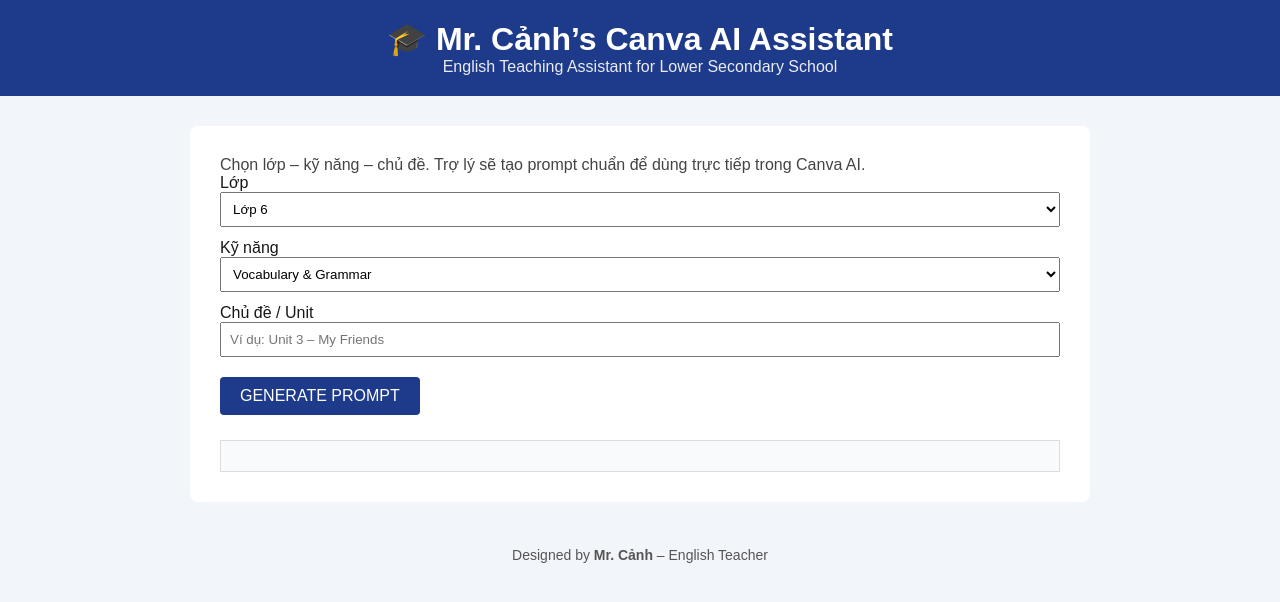
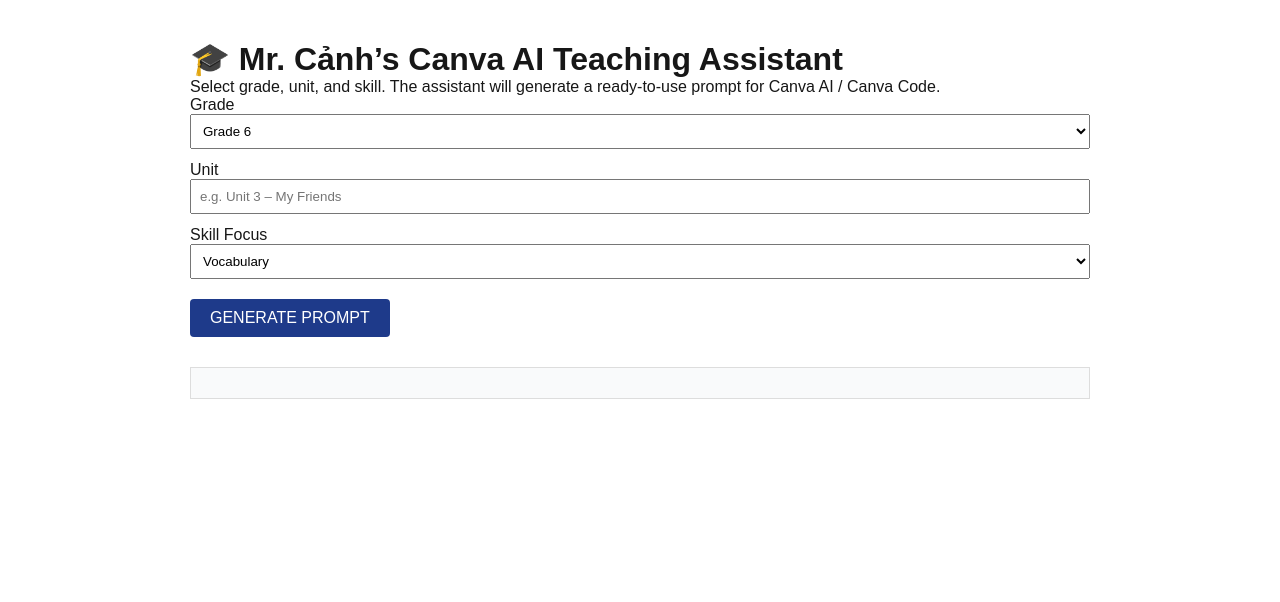
Before and after one commit to tancanhdo-commits/mr-canh-canva-assistant, a Next.js app: page / in a window 1280 px wide. Shown: the top 602 px of the page. Built offline with nearby package versions, Linux system fonts and the light colour scheme.

Commit message:
Update page.tsx

```diff
--- a/app/page.tsx
+++ b/app/page.tsx
@@ -2,168 +2,237 @@
 import { useState } from "react";
 
 type Skill =
-  | "vocab"
-  | "reading"
-  | "speaking"
-  | "writing"
-  | "project";
+  | "Vocabulary"
+  | "Grammar"
+  | "Reading"
+  | "Speaking"
+  | "Writing"
+  | "Looking Back + Project-based Learning";
 
 export default function Home() {
   const [grade, setGrade] = useState("6");
-  const [skill, setSkill] = useState<Skill>("reading");
-  const [topic, setTopic] = useState("");
+  const [unit, setUnit] = useState("");
+  const [skill, setSkill] = useState<Skill>("Vocabulary");
   const [prompt, setPrompt] = useState("");
 
   const generatePrompt = () => {
-    let task = "";
+    let taskDetails = "";
 
-    if (skill === "vocab") {
-      task = `
-Create a VOCABULARY AND GRAMMAR WORKSHEET.
-- Vocabulary box with meanings or examples
-- Short grammar explanation
-- Practice exercises (fill in the blanks / choose the correct answer)
+    if (skill === "Vocabulary") {
+      taskDetails = `
+Create a VOCABULARY WORKSHEET.
+
+Include:
+- A vocabulary box (word – meaning – example sentence)
+- Visual support (icons or suggested images)
+- Practice activities:
+  + Matching words with meanings
+  + Fill in the blanks
+  + Choose the correct word
+  + Odd one out (optional)
+
+Assessment focus:
+- Word recognition
+- Understanding of meaning
+- Contextual use
 `;
     }
 
-    if (skill === "reading") {
-      task = `
-Create a READING COMPREHENSION WORKSHEET.
-- Short reading text suitable for Grade ${grade}
-- Pre-reading, while-reading, and post-reading questions
+    if (skill === "Grammar") {
+      taskDetails = `
+Create a GRAMMAR PRACTICE WORKSHEET.
+
+Include:
+- A short, clear grammar explanation
+- Simple and accurate example sentences
+- Practice activities:
+  + Choose the correct answer
+  + Complete the sentences
+  + Error correction
+  + Sentence transformation (simple level)
+
+Assessment focus:
+- Form
+- Meaning
+- Basic use in context
 `;
     }
 
-    if (skill === "speaking") {
-      task = `
-Create a SPEAKING ACTIVITY.
-- Clear task instructions
-- Useful vocabulary or sentence starters
-- Encourage students to express personal ideas
+    if (skill === "Reading") {
+      taskDetails = `
+Create a READING COMPREHENSION WORKSHEET.
+
+Include:
+- A short reading text suitable for the selected grade
+- Pre-reading activities (prediction, guiding questions)
+- While-reading tasks:
+  + Multiple-choice questions
+  + True / False statements
+  + Short-answer questions
+- Post-reading activities (reflection or discussion)
+
+Assessment focus:
+- Main ideas
+- Key details
+- Basic inference
 `;
     }
 
-    if (skill === "writing") {
-      task = `
-Create a WRITING TASK.
-- Clear writing purpose
-- Simple structure guidance
-- Example sentence starters
+    if (skill === "Speaking") {
+      taskDetails = `
+Create a SPEAKING ACTIVITY.
+
+Include:
+- Clear task instructions (pair work or group work)
+- Useful vocabulary and sentence starters
+- Speaking prompts or guiding questions
+- Optional role-play or interview tasks
+
+Assessment focus:
+- Basic fluency
+- Intelligible pronunciation
+- Relevance and clarity of ideas
 `;
     }
 
-    if (skill === "project") {
-      task = `
-Create a SMALL PROJECT-BASED TASK.
-- Group work
-- Clear final product (poster / slides)
-- Simple assessment criteria
+    if (skill === "Writing") {
+      taskDetails = `
+Create a WRITING TASK.
+
+Include:
+- Clear writing purpose and audience
+- Simple structure guidance (outline or paragraph plan)
+- Sentence starters or useful expressions
+- Word limit appropriate for the selected grade
+
+Assessment focus:
+- Content relevance
+- Organization
+- Basic grammar and vocabulary accuracy
+`;
+    }
+
+    if (skill === "Looking Back + Project-based Learning") {
+      taskDetails = `
+Create a REVIEW AND PROJECT-BASED TASK.
+
+Include:
+- Review activities:
+  + Vocabulary revision
+  + Grammar revision
+  + Integrated skills (reading, writing, speaking)
+- A small project task:
+  + Clear group work instructions
+  + Final product (poster, slides, or infographic)
+  + Presentation or sharing activity
+- A simple assessment rubric:
+  + Language use
+  + Content
+  + Creativity
+  + Teamwork
 `;
     }
 
     const fullPrompt = `
-You are an AI teaching assistant specialized in designing VISUAL LEARNING MATERIALS
-for lower secondary English students using CANVA AI.
+You are Mr. Cảnh’s AI teaching assistant, specializing in the design of high-quality
+visual and interactive learning materials for lower secondary English students
+(Grades 6–9) in Vietnam.
+
+Your work is fully aligned with the MOET Global Success curriculum (CTGDPT 2018),
+with a strong emphasis on:
+- In-depth language knowledge
+- Systematic exploration of textbook content
+- Development of deep understanding and higher-order thinking skills
 
 GRADE:
 ${grade}
 
 SUBJECT:
-English (THCS)
+English (Lower Secondary – Vietnam, CTGDPT 2018)
 
-TOPIC:
-${topic}
+UNIT:
+${unit}
 
-TASK:
-${task}
+SKILL FOCUS:
+${skill}
 
-REQUIREMENTS:
-- Age-appropriate language
-- Clear and student-friendly design
-- Suitable for Canva AI
-- Can be used online or printed
+TASK DETAILS:
+${taskDetails}
+
+DESIGN & INTERACTION REQUIREMENTS:
+- Use age-appropriate language for lower secondary students
+- Clear, student-friendly and well-structured layout
+- Visually attractive and suitable for Canva AI and Canva Code
+- Provide explanations before practice tasks
+- Include interactive quiz elements
+- Teacher information:
+  + Default name: CANH IT
+  + Contact: 0988809539
+
+FEEDBACK & MOTIVATION:
+- Correct answers → GREEN (✓)
+- Incorrect answers → RED (✗)
+- Use positive messages such as:
+  “Well done!”, “Great job!”, “Excellent!”, “Try again!”, “Almost there!”
+- Allow students to retry when appropriate
+
+USAGE CONTEXT:
+Suitable for classroom teaching, homework assignments,
+and self-study on phone or laptop.
 `.trim();
 
     setPrompt(fullPrompt);
   };
 
   return (
-    <div style={{ background: "#f2f5f9", minHeight: "100vh" }}>
-      {/* HEADER */}
-      <header
-        style={{
-          background: "#1e3a8a",
-          color: "white",
-          padding: "20px 0",
-          textAlign: "center",
-        }}
-      >
-        <h1 style={{ margin: 0 }}>
-          🎓 Mr. Cảnh’s Canva AI Assistant
-        </h1>
-        <p style={{ margin: 0, opacity: 0.9 }}>
-          English Teaching Assistant for Lower Secondary School
-        </p>
-      </header>
-
-      {/* MAIN */}
-      <main
-        style={{
-          maxWidth: 900,
-          margin: "30px auto",
-          background: "white",
-          padding: 30,
-          borderRadius: 8,
-        }}
-      >
-        <p style={{ color: "#444" }}>
-          Chọn lớp – kỹ năng – chủ đề. Trợ lý sẽ tạo prompt chuẩn để dùng trực tiếp trong Canva AI.
+    <main style={{ maxWidth: 900, margin: "40px auto", fontFamily: "Arial" }}>
+      <h1>🎓 Mr. Cảnh’s Canva AI Teaching Assistant</h1>
+      <p>
+        Select grade, unit, and skill. The assistant will generate a ready-to-use
+        prompt for Canva AI / Canva Code.
       </p>
 
-        <label>Lớp</label>
+      <label>Grade</label>
       <select
         style={{ width: "100%", padding: 8 }}
         onChange={(e) => setGrade(e.target.value)}
       >
-          <option value="6">Lớp 6</option>
-          <option value="7">Lớp 7</option>
-          <option value="8">Lớp 8</option>
-          <option value="9">Lớp 9</option>
+        <option value="6">Grade 6</option>
+        <option value="7">Grade 7</option>
+        <option value="8">Grade 8</option>
+        <option value="9">Grade 9</option>
       </select>
 
-        <label style={{ display: "block", marginTop: 12 }}>
-          Kỹ năng
-        </label>
+      <label style={{ display: "block", marginTop: 12 }}>Unit</label>
+      <input
+        placeholder="e.g. Unit 3 – My Friends"
+        style={{ width: "100%", padding: 8 }}
+        onChange={(e) => setUnit(e.target.value)}
+      />
+
+      <label style={{ display: "block", marginTop: 12 }}>Skill Focus</label>
       <select
         style={{ width: "100%", padding: 8 }}
         onChange={(e) => setSkill(e.target.value as Skill)}
       >
-          <option value="vocab">Vocabulary & Grammar</option>
-          <option value="reading">Reading</option>
-          <option value="speaking">Speaking</option>
-          <option value="writing">Writing</option>
-          <option value="project">Project</option>
+        <option>Vocabulary</option>
+        <option>Grammar</option>
+        <option>Reading</option>
+        <option>Speaking</option>
+        <option>Writing</option>
+        <option>Looking Back + Project-based Learning</option>
       </select>
-
-        <label style={{ display: "block", marginTop: 12 }}>
-          Chủ đề / Unit
-        </label>
-        <input
-          placeholder="Ví dụ: Unit 3 – My Friends"
-          style={{ width: "100%", padding: 8 }}
-          onChange={(e) => setTopic(e.target.value)}
-        />
 
       <button
         onClick={generatePrompt}
         style={{
           marginTop: 20,
           padding: "10px 20px",
+          fontSize: 16,
           background: "#1e3a8a",
           color: "white",
           border: "none",
           borderRadius: 4,
-            fontSize: 16,
         }}
       >
         GENERATE PROMPT
@@ -171,7 +240,7 @@
 
       <pre
         style={{
-            marginTop: 25,
+          marginTop: 30,
           padding: 15,
           background: "#f9fafb",
           whiteSpace: "pre-wrap",
@@ -181,18 +250,5 @@
         {prompt}
       </pre>
     </main>
-
-      {/* FOOTER */}
-      <footer
-        style={{
-          textAlign: "center",
-          padding: 15,
-          fontSize: 14,
-          color: "#555",
-        }}
-      >
-        Designed by <strong>Mr. Cảnh</strong> – English Teacher
-      </footer>
-    </div>
   );
 }
```
Lines whose indentation alone changed are shown as unchanged.
